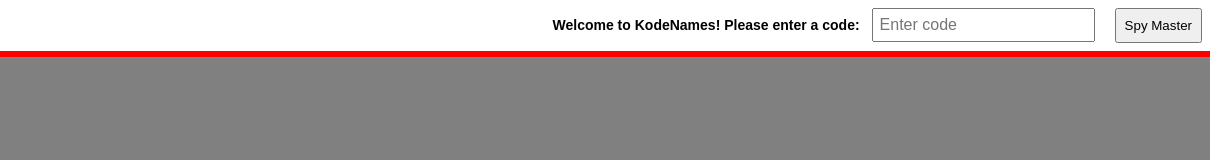
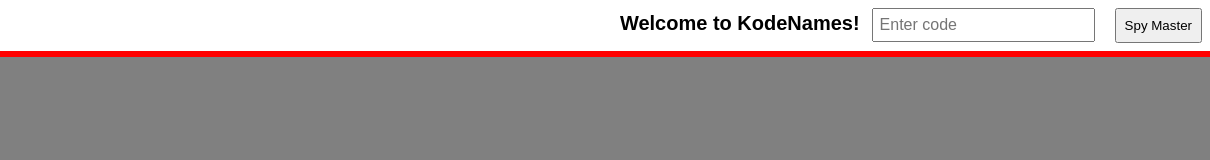
Before and after one commit to rakoshes/rakoshes.github.io, a plain HTML site: page index.html in a window 1280 px wide. Shown: the full height of the page, 70-1280 px from the left. Drawn offline with nearby package versions, Linux system fonts and the light colour scheme.

Commit message:
Minor cosmetics.

```diff
--- a/index.html
+++ b/index.html
@@ -101,7 +101,7 @@
     .title {
       font-weight: bold;
       font-family: Arial, Helvetica, sans-serif;
-      font-size: 14px;
+      font-size: 20px;
       margin-right: 8px;
     }
   </style>
@@ -137,7 +137,7 @@
     function render(isSpymaster) {
       $('#theTable').html("");
       if (!code.length) {
-        $('#promptId').html("Welcome to KodeNames! Please enter a code:");
+        $('#promptId').html("Welcome to KodeNames!");
         return;
       } else {
         $('#promptId').html("");
```
